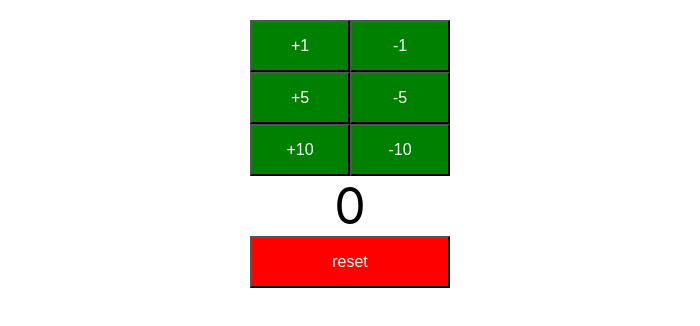
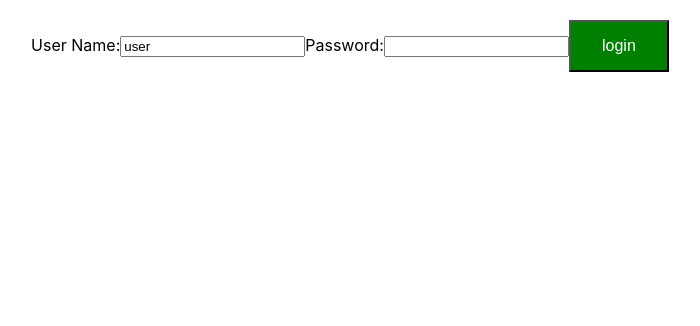
Before and after one commit to kyocoolcool/full-stack-with-react-and-spring-boot, a React (Create React App) app in the folder frontend/todo-app/: page / in a window 1280 px wide. Shown: the top 326 px of the page, without its empty margins (290-990 px from the left). Built offline with nearby package versions, Linux system fonts and the light colour scheme.

Commit message:
利用component 判斷Logic 顯示對應數值

```diff
--- a/frontend/todo-app/src/App.js
+++ b/frontend/todo-app/src/App.js
@@ -4,13 +4,16 @@ import './App.css';
 import FirstComponent from './components/learning-example/FirstComponent'
 import ThirdComponent from "./components/learning-example/ThirdComponent";
 import SecondComponent from "./components/learning-example/SecondComponent";
-import Counter from "./components/counter/counter";
+import Counter from "./components/counter/Counter";
+import TodoApp from "./components/todo/TodoApp";
+
 
 class App extends Component {
     render() {
         return (
             <div className="App">
-              <Counter/>
+              {/*<Counter/>*/}
+              <TodoApp/>
             </div>
         );
     }
--- a/frontend/todo-app/src/components/counter/counter.jsx
+++ b/frontend/todo-app/src/components/counter/Counter.jsx
@@ -1,5 +1,5 @@
 import React, {Component} from "react";
-import "./counter.css"
+import "./Counter.css"
 import PropTypes from "prop-types";
 
 class Counter extends Component {
--- /dev/null
+++ b/frontend/todo-app/src/components/todo/TodoApp.jsx
@@ -0,0 +1,90 @@
+import React, {Component} from "react";
+
+class TodoApp extends Component {
+
+    render() {
+        return (
+            <div className="todoApp">
+                <Login/>
+            </div>
+        )
+    }
+}
+
+class Login extends Component {
+    constructor(props) {
+        super(props);
+        this.state = {
+            username: 'user',
+            password: '',
+            hasLoginFailed: false,
+            showLoginSuccess: false
+        };
+    }
+
+    render() {
+        return (
+            <div className="login">
+                {/*<div>Invalid credentials</div>*/}
+                <HasLoginFailed hasLoginFailed={this.state.hasLoginFailed}/>
+                <ShowLoginSuccess showLoginSuccess={this.state.showLoginSuccess}/>
+                User Name:<input type="text" name="username" value={this.state.username}
+                                 onChange={(event) => this.handleChange(event)}/>
+                Password:<input type="password" name="password" value={this.state.password}
+                                onChange={(event) => this.handleChange(event)}/>
+                <button className="login" onClick={() => this.loginClick()}>login</button>
+            </div>
+        )
+    }
+
+    // 將function濃縮成一個
+    handleChange = (event) => {
+        this.setState({
+            // 因為object不能為變數，所以加上[]
+            [event.target.name]: event.target.value
+        });
+    };
+
+    loginClick = () => {
+        if (this.state.username === 'user' && this.state.password === 'user') {
+            this.setState({
+                hasLoginFailed: false,
+                showLoginSuccess: true
+            });
+        } else {
+            this.setState({
+                hasLoginFailed: true,
+                showLoginSuccess: false
+            });
+        }
+    }
+
+    // handleUserChange = (event) => {
+    //     this.setState({
+    //         username: event.target.value
+    //     });
+    // };
+
+    // handlePasswordChange = (event) => {
+    //     this.setState({
+    //         password: event.target.value
+    //     });
+    // };
+}
+
+function HasLoginFailed(props) {
+    if (props.hasLoginFailed) {
+        return <div>hasLoginFailed</div>;
+    }
+    return null;
+
+}
+
+function ShowLoginSuccess(props) {
+    if (props.showLoginSuccess) {
+        return <div>Login success</div>;
+    }
+    return null;
+}
+
+export default TodoApp
```
Also changed, not shown: frontend/todo-app/src/components/counter/Counter.css (renamed from frontend/todo-app/src/components/counter/counter.css).
